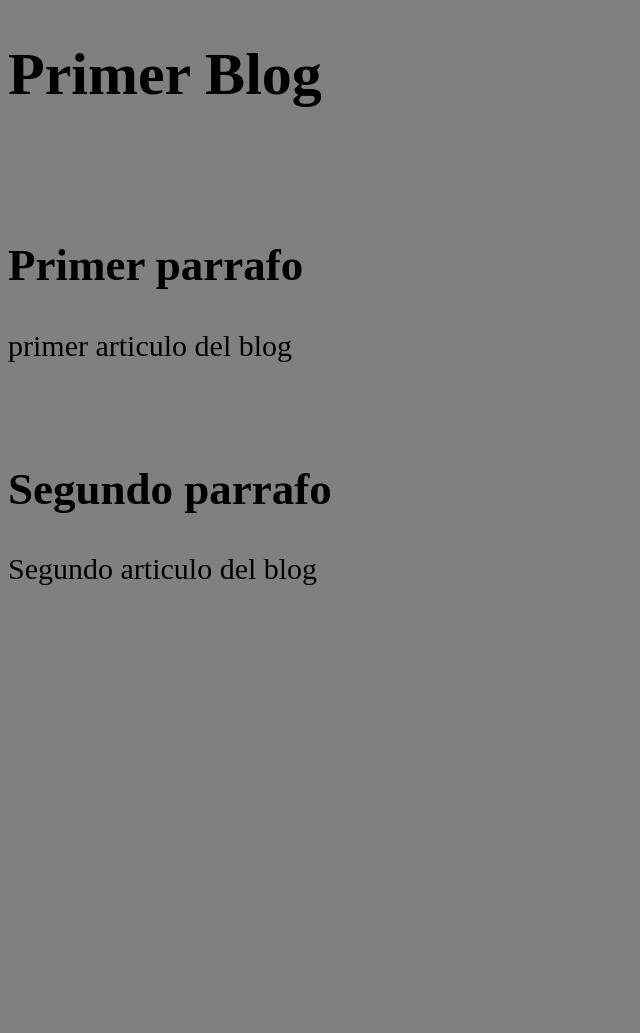
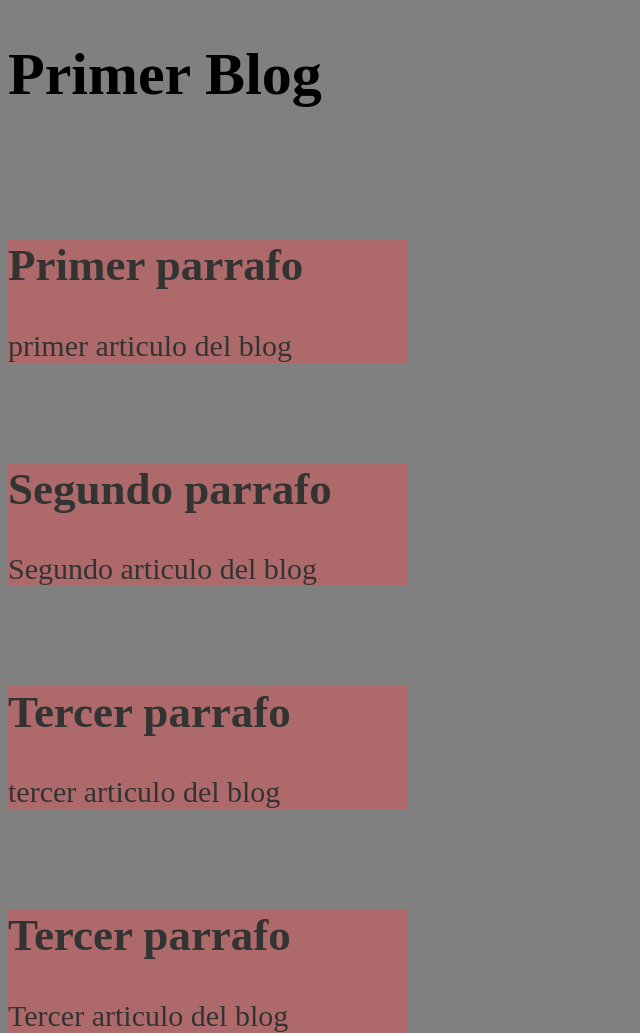
Before and after one commit to JoaquinAC/Practica, a plain HTML site: page index.html in a window 1280 px wide. Shown: the whole page, without its empty margins (0-640 px from the left). Before the commit the page ends 800 px from the top, so only its background shows below. Drawn offline with Linux system fonts and the light colour scheme.

Commit message:
Se añadieron 2 Parrafos 3er y 4to , Estilo a cada uno

```diff
--- a/css/estilos.css
+++ b/css/estilos.css
@@ -8,4 +8,7 @@ body {
     position: relative;
     top: 30px;
     margin-top: 100px;
+    background-color: indianred;
+    opacity: 0.6;
+    width: 400px;
 }
--- a/index.html
+++ b/index.html
@@ -19,5 +19,16 @@
         <h2>Segundo parrafo</h2>
         <p> Segundo articulo del blog</p>
         </div>
+
+
+    <div class="parrafo">
+            <h2>Tercer parrafo</h2>
+            <p> tercer articulo del blog</p>
+    </div>
+
+    <div class="parrafo">
+                <h2>Tercer parrafo</h2>
+                <p> Tercer articulo del blog</p>
+    </div>
 </body>
 </html>
```
